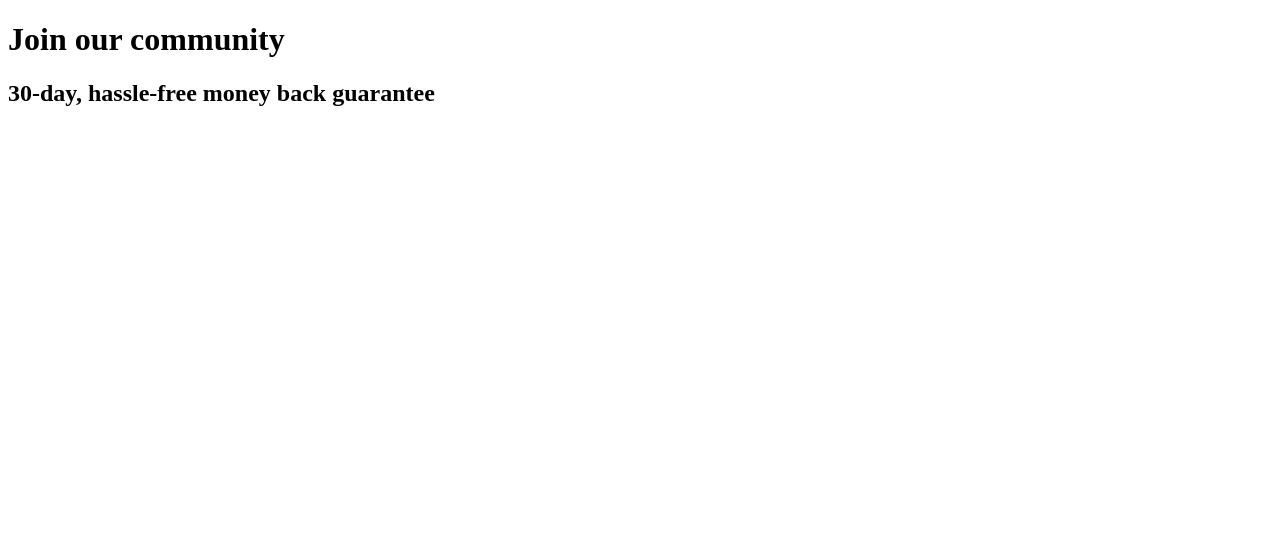
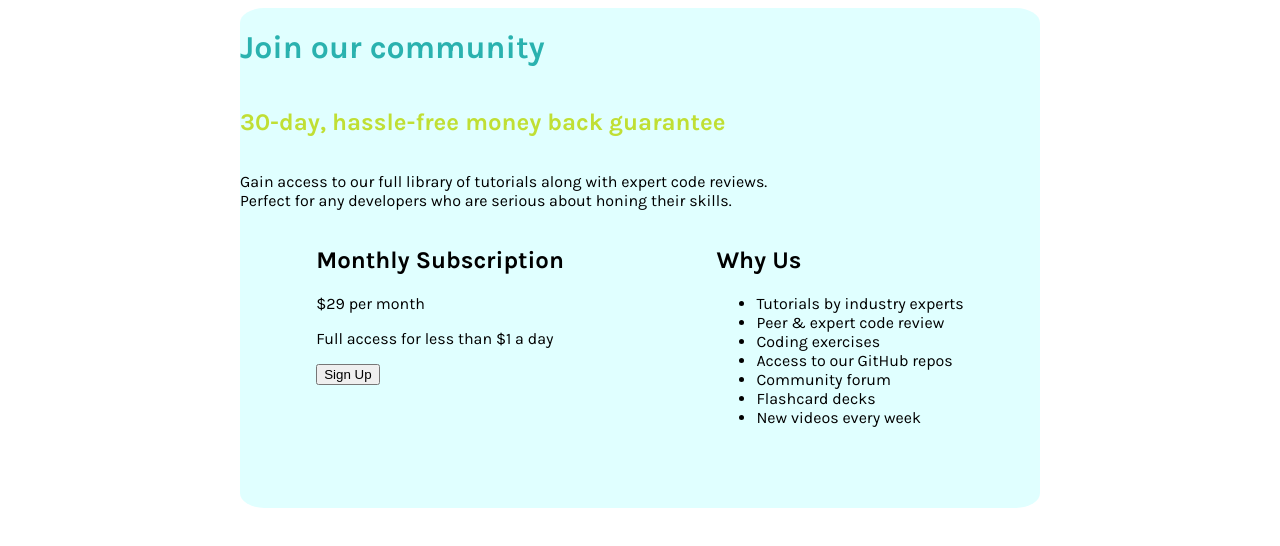
Before and after one commit to mayvastech/Price-grid, a plain HTML site: page price-grid.html in a window 1280 px wide. Drawn offline with Linux system fonts and the light colour scheme.

Commit message:
added main html

```diff
--- a/price-grid.html
+++ b/price-grid.html
@@ -6,20 +6,78 @@
     <meta charset="UTF-8">
     <meta name="viewport" content="width=device-width, initial-scale=1.0">
     <title>Frontend Mentor | Single Price Grid Component</title>
+    <link href="https://fonts.googleapis.com/css2?family=Karla:wght@400;700&display=swap" rel="stylesheet">
+
+    <style type="text/css">
+
+    main {
+        height: 500px;
+        width: 800px;
+        margin: auto;
+        background-color: lightcyan;
+        font-family: 'Karla', sans-serif;
+        border-radius: 3%;
+    }
+
+    header h1 {
+       color: hsl(179, 62%, 43%);
+    }
+
+    header h2 {
+        color: hsl(71, 73%, 54%);
+    }
+
+    header {
+        display: flex;
+        flex-direction: column;
+
+    }
+
+    #lower-row {
+        display: flex;
+        justify-content: space-around;
+    }
+
+    </style>
 </head>
 
 
 
 <body>
     <main>
+
+        <header>
         <h1>Join our community</h1>
         <h2>30-day, hassle-free money back guarantee</h2>
+        <p>Gain access to our full library of tutorials along with expert code reviews.
+            <br>Perfect for any developers who are serious about honing their skills.</p>
+        </header>
 
 
+        <div id="lower-row">
+            <section id="left-box">
+                <h2>Monthly Subscription</h2>
+                <p> <span class="big-dollar">&dollar;</span>29 per month</p>
+                <p>Full access for less than &dollar;1 a day</p>
+                <button>Sign Up</button>
+            </section>
 
+            <section id="right-box">
+                <h2>Why Us</h2>
+
+                <ul>
+                    <li>Tutorials by industry experts</li>
+                    <li>Peer &amp; expert code review</li>
+                    <li>Coding exercises</li>
+                    <li>Access to our GitHub repos</li>
+                    <li>Community forum</li>
+                    <li>Flashcard decks</li>
+                    <li>New videos every week</li>
+                </ul>
+            </section>
+        </div>
 
     </main>
-
 
 
 </body>
```
